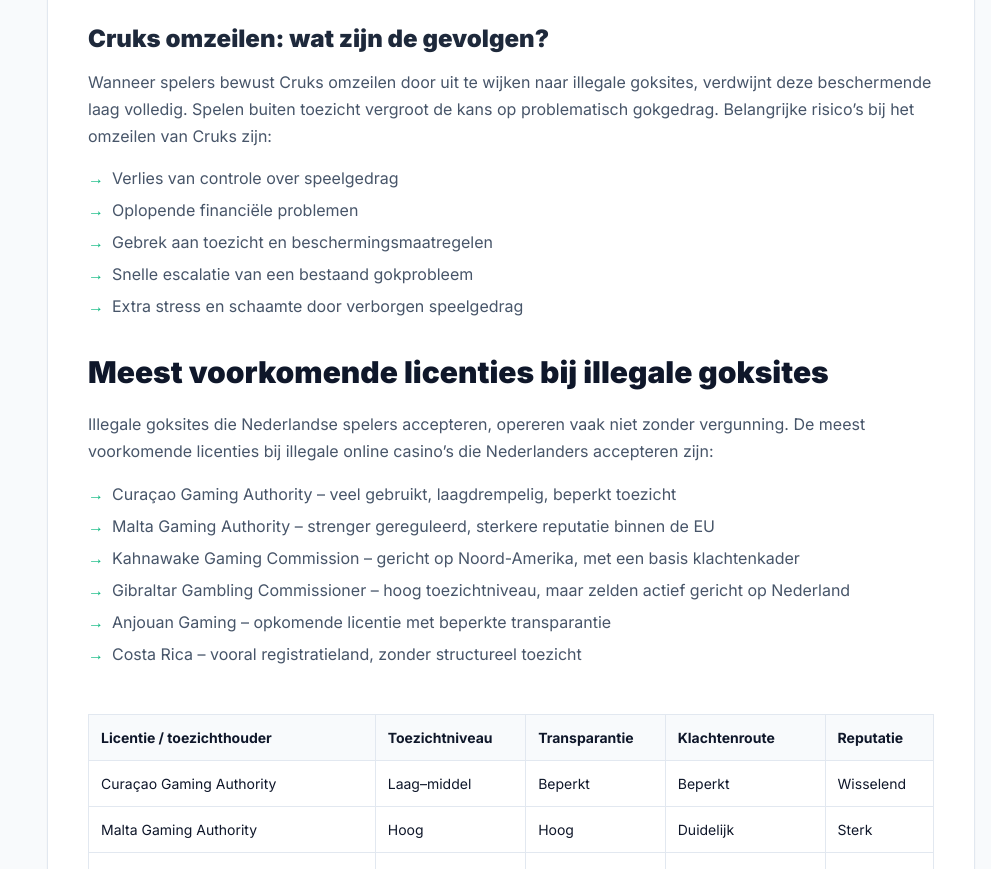
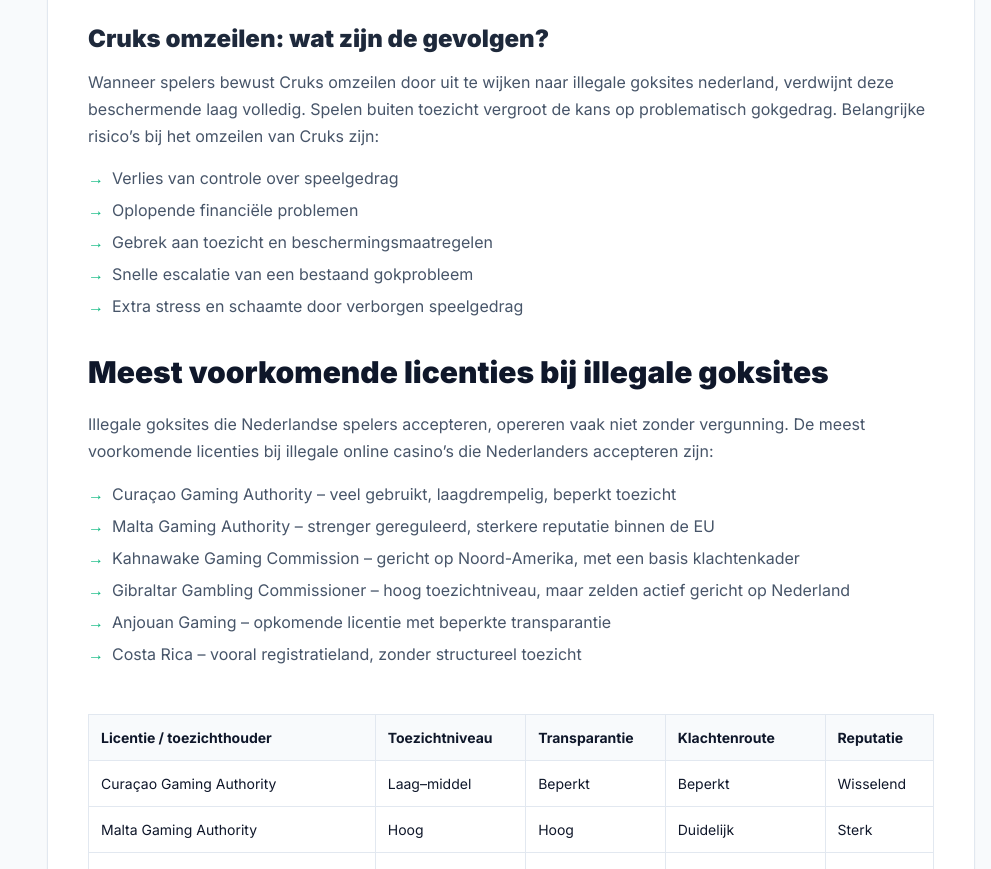
Before and after one commit to tonyjhnsn81/osfractie.nl, a plain HTML site: page index.html in a window 1280 px wide. Shown: the part 2837-3706 px from the top of the page, without its empty margins (289-1280 px from the left). Drawn offline with nearby package versions, Linux system fonts and the light colour scheme.

Commit message:
Add 'nederland' to Cruks omzeilen paragraph

```diff
--- a/index.html
+++ b/index.html
@@ -250,7 +250,7 @@
                     </ul>
 
                     <h3>Cruks omzeilen: wat zijn de gevolgen?</h3>
-                    <p>Wanneer spelers bewust Cruks omzeilen door uit te wijken naar illegale goksites, verdwijnt deze beschermende laag volledig. Spelen buiten toezicht vergroot de kans op problematisch gokgedrag. Belangrijke risico’s bij het omzeilen van Cruks zijn:</p>
+                    <p>Wanneer spelers bewust Cruks omzeilen door uit te wijken naar illegale goksites nederland, verdwijnt deze beschermende laag volledig. Spelen buiten toezicht vergroot de kans op problematisch gokgedrag. Belangrijke risico’s bij het omzeilen van Cruks zijn:</p>
                     <ul>
                         <li>Verlies van controle over speelgedrag</li>
                         <li>Oplopende financiële problemen</li>
```
